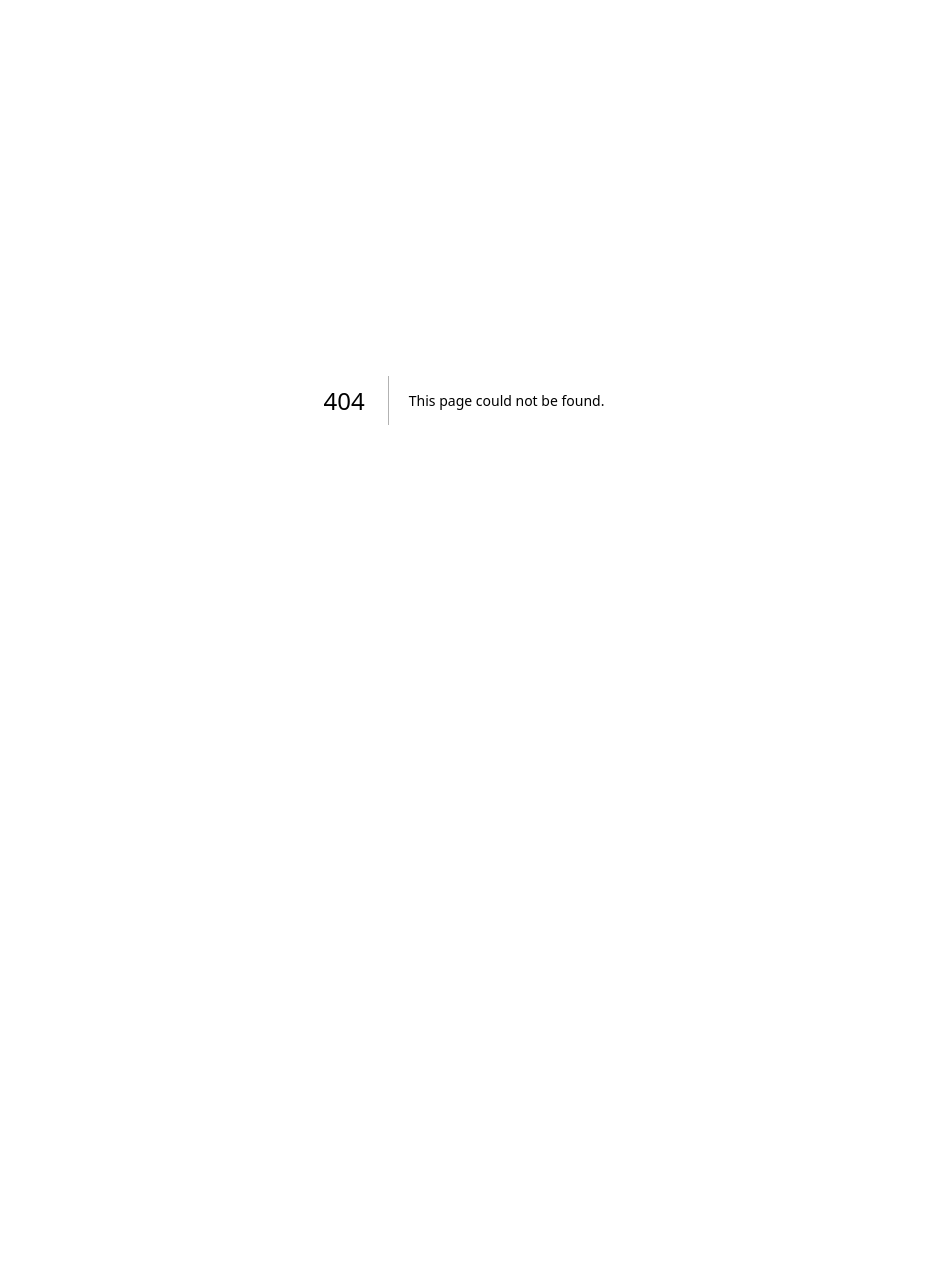
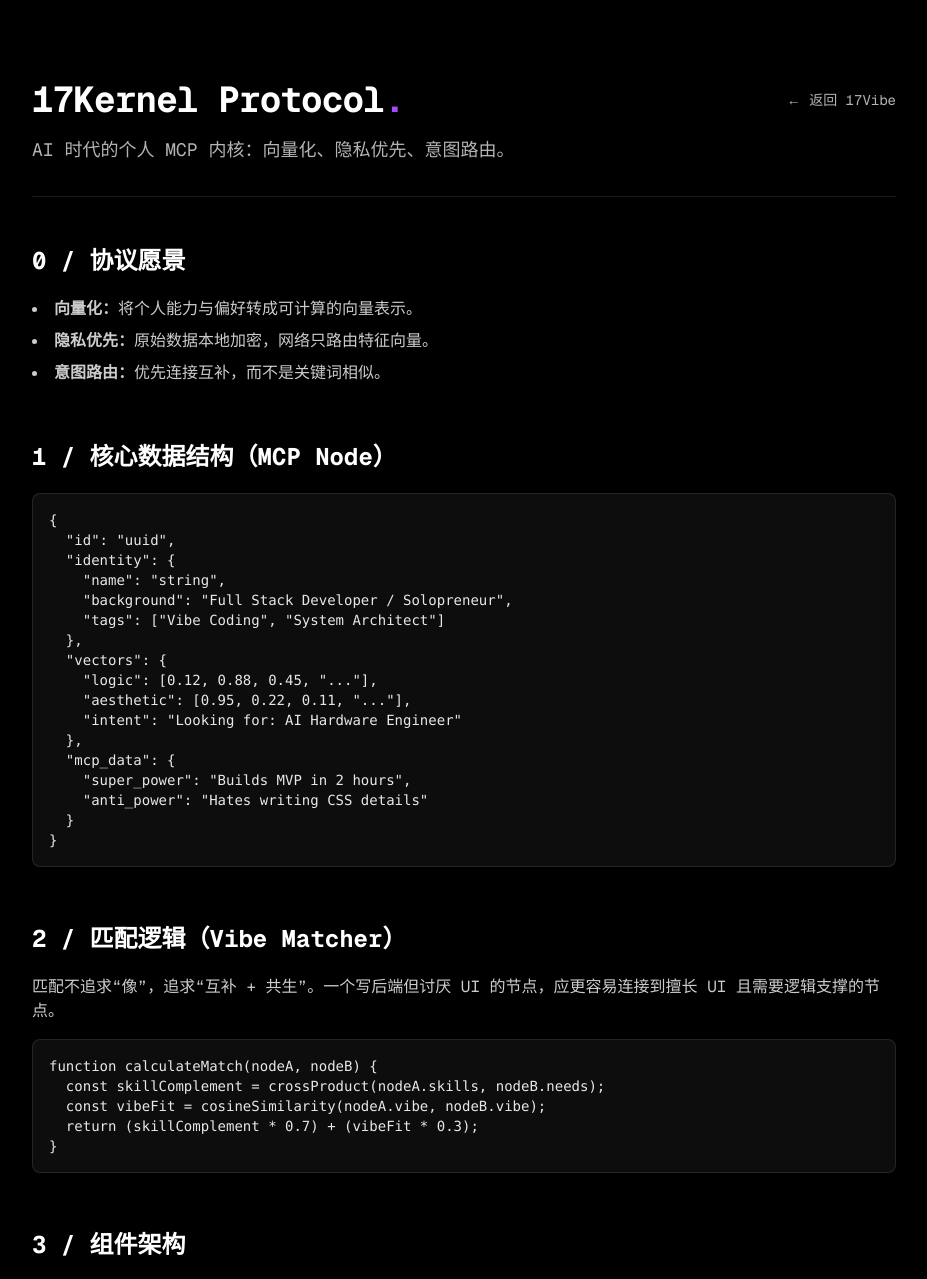
Before and after one commit to dongsheng123132/17vibe-web, a Next.js app: page /protocol in a window 1280 px wide. Before the commit this address had no page. Shown: the top 1279 px of the page, without its empty margins (176-1103 px from the left). Before the commit the page ends 800 px from the top, so only its background shows below. Built offline with nearby package versions, Linux system fonts and the light colour scheme.

Commit message:
feat: add protocol and network pages

```diff
--- /dev/null
+++ b/src/app/network/page.tsx
@@ -0,0 +1,28 @@
+import Link from "next/link";
+
+export default function NetworkPage() {
+  return (
+    <div className="min-h-screen p-8 md:p-20 max-w-5xl mx-auto">
+      <header className="mb-12 border-b border-white/10 pb-8">
+        <div className="flex items-center justify-between gap-6">
+          <h1 className="text-3xl md:text-4xl font-bold tracking-tight">
+            Network<span className="text-purple-500">.</span>
+          </h1>
+          <Link href="/" className="text-sm opacity-70 hover:opacity-100 transition">
+            &larr; 返回 17Vibe
+          </Link>
+        </div>
+        <p className="mt-4 text-base md:text-lg opacity-70">
+          这里将展示现场接入的 Kernel 节点与实时共振广播（后续接 Supabase/向量库）。
+        </p>
+      </header>
+
+      <main className="space-y-4">
+        <div className="border border-white/10 rounded-lg bg-white/5 p-5">
+          <div className="text-sm opacity-70">当前状态</div>
+          <div className="mt-2 text-xl font-bold">MVP：占位页</div>
+        </div>
+      </main>
+    </div>
+  );
+}
--- a/src/app/page.tsx
+++ b/src/app/page.tsx
@@ -4,11 +4,24 @@ export default function Home() {
   return (
     <div className="min-h-screen flex flex-col selection:bg-purple-500 selection:text-white">
       <nav className="p-6 flex justify-between items-center max-w-6xl mx-auto w-full">
-        <div className="text-2xl font-bold tracking-tighter">17Kernel<span className="text-purple-500">.</span></div>
+        <div className="text-2xl font-bold tracking-tighter">
+          17Vibe<span className="text-purple-500">.</span>
+        </div>
         <div className="space-x-8 text-sm opacity-60">
-          <Link href="#" className="hover:opacity-100 transition">Protocol</Link>
-          <Link href="#" className="hover:opacity-100 transition">Network</Link>
-          <a href="https://github.com" target="_blank" rel="noopener noreferrer" className="hover:opacity-100 transition">GitHub</a>
+          <Link href="/protocol" className="hover:opacity-100 transition">
+            Protocol
+          </Link>
+          <Link href="/network" className="hover:opacity-100 transition">
+            Network
+          </Link>
+          <a
+            href="https://github.com/dongsheng123132/17vibe-web"
+            target="_blank"
+            rel="noopener noreferrer"
+            className="hover:opacity-100 transition"
+          >
+            GitHub
+          </a>
         </div>
       </nav>
 
@@ -56,7 +69,7 @@ export default function Home() {
       </section>
 
       <footer className="py-10 text-center text-xs opacity-30">
-        &copy; 2026 17Kernel Protocol. Powered by Vibe Coding.
+        &copy; 2026 17Vibe. Protocol by 17Kernel.
       </footer>
     </div>
   );
--- /dev/null
+++ b/src/app/protocol/page.tsx
@@ -0,0 +1,105 @@
+import Link from "next/link";
+
+export default function ProtocolPage() {
+  return (
+    <div className="min-h-screen p-8 md:p-20 max-w-5xl mx-auto">
+      <header className="mb-12 border-b border-white/10 pb-8">
+        <div className="flex items-center justify-between gap-6">
+          <h1 className="text-3xl md:text-4xl font-bold tracking-tight">
+            17Kernel Protocol<span className="text-purple-500">.</span>
+          </h1>
+          <Link href="/" className="text-sm opacity-70 hover:opacity-100 transition">
+            &larr; 返回 17Vibe
+          </Link>
+        </div>
+        <p className="mt-4 text-base md:text-lg opacity-70">
+          AI 时代的个人 MCP 内核：向量化、隐私优先、意图路由。
+        </p>
+      </header>
+
+      <main className="space-y-14">
+        <section>
+          <h2 className="text-xl md:text-2xl font-bold mb-5">
+            0 / 协议愿景
+          </h2>
+          <ul className="list-disc list-inside space-y-2 opacity-80">
+            <li>
+              <strong>向量化：</strong>将个人能力与偏好转成可计算的向量表示。
+            </li>
+            <li>
+              <strong>隐私优先：</strong>原始数据本地加密，网络只路由特征向量。
+            </li>
+            <li>
+              <strong>意图路由：</strong>优先连接互补，而不是关键词相似。
+            </li>
+          </ul>
+        </section>
+
+        <section>
+          <h2 className="text-xl md:text-2xl font-bold mb-5">
+            1 / 核心数据结构（MCP Node）
+          </h2>
+          <div className="border border-white/10 rounded-lg bg-white/5 p-4 overflow-x-auto">
+            <pre className="text-sm opacity-90">{`{
+  "id": "uuid",
+  "identity": {
+    "name": "string",
+    "background": "Full Stack Developer / Solopreneur",
+    "tags": ["Vibe Coding", "System Architect"]
+  },
+  "vectors": {
+    "logic": [0.12, 0.88, 0.45, "..."],
+    "aesthetic": [0.95, 0.22, 0.11, "..."],
+    "intent": "Looking for: AI Hardware Engineer"
+  },
+  "mcp_data": {
+    "super_power": "Builds MVP in 2 hours",
+    "anti_power": "Hates writing CSS details"
+  }
+}`}</pre>
+          </div>
+        </section>
+
+        <section>
+          <h2 className="text-xl md:text-2xl font-bold mb-5">
+            2 / 匹配逻辑（Vibe Matcher）
+          </h2>
+          <p className="opacity-80 mb-4">
+            匹配不追求“像”，追求“互补 + 共生”。一个写后端但讨厌 UI 的节点，应更容易连接到擅长 UI 且需要逻辑支撑的节点。
+          </p>
+          <div className="border border-white/10 rounded-lg bg-white/5 p-4 overflow-x-auto">
+            <pre className="text-sm opacity-90">{`function calculateMatch(nodeA, nodeB) {
+  const skillComplement = crossProduct(nodeA.skills, nodeB.needs);
+  const vibeFit = cosineSimilarity(nodeA.vibe, nodeB.vibe);
+  return (skillComplement * 0.7) + (vibeFit * 0.3);
+}`}</pre>
+          </div>
+        </section>
+
+        <section>
+          <h2 className="text-xl md:text-2xl font-bold mb-5">
+            3 / 组件架构
+          </h2>
+          <div className="grid md:grid-cols-2 gap-6">
+            <div className="border border-white/10 rounded-lg bg-white/5 p-5">
+              <h3 className="font-bold mb-2">Feature Extractor</h3>
+              <p className="text-sm opacity-70">
+                用 LLM 将 GitHub/Twitter/自述等非结构化信息转成 17Kernel 标准向量。
+              </p>
+            </div>
+            <div className="border border-white/10 rounded-lg bg-white/5 p-5">
+              <h3 className="font-bold mb-2">Intent Router</h3>
+              <p className="text-sm opacity-70">
+                基于“当前意图”信号路由连接，弱化履历与头衔。
+              </p>
+            </div>
+          </div>
+        </section>
+      </main>
+
+      <footer className="mt-16 pt-8 border-t border-white/10 text-xs opacity-40">
+        17Kernel Protocol Specification v0.1.0-alpha
+      </footer>
+    </div>
+  );
+}
```
